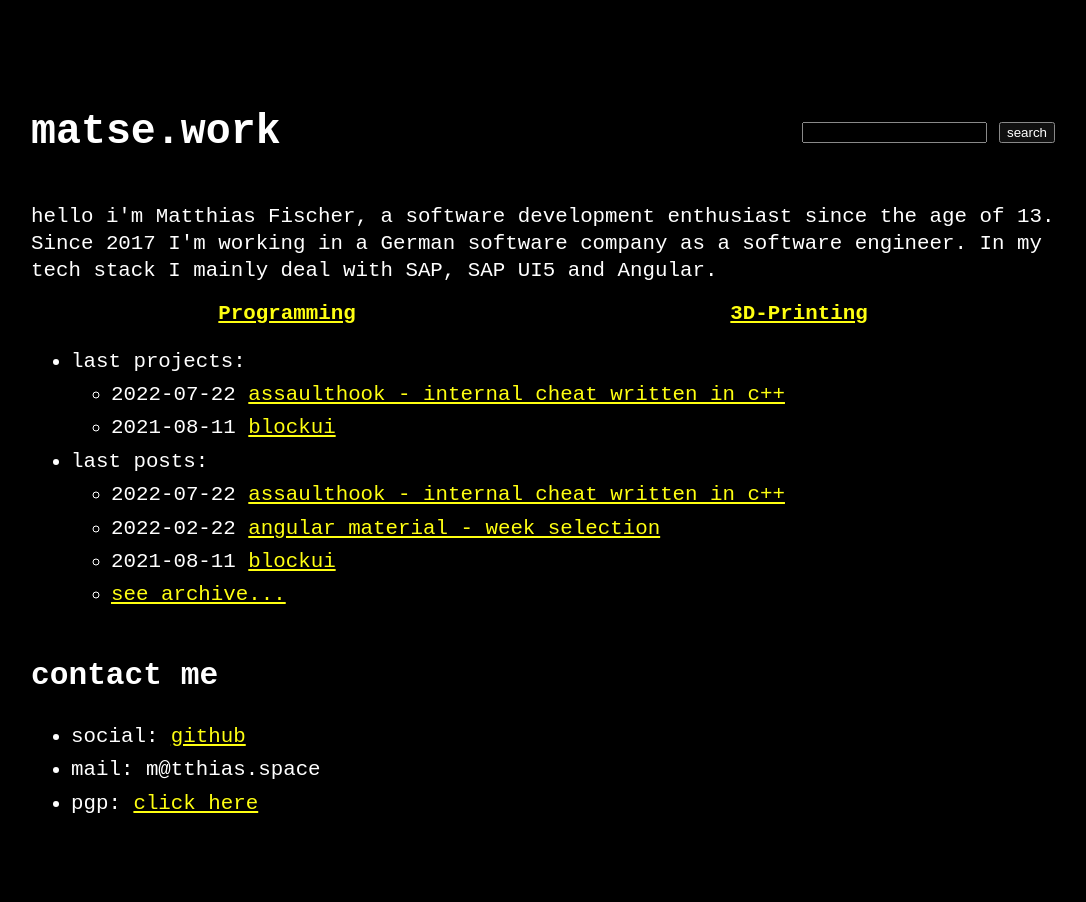
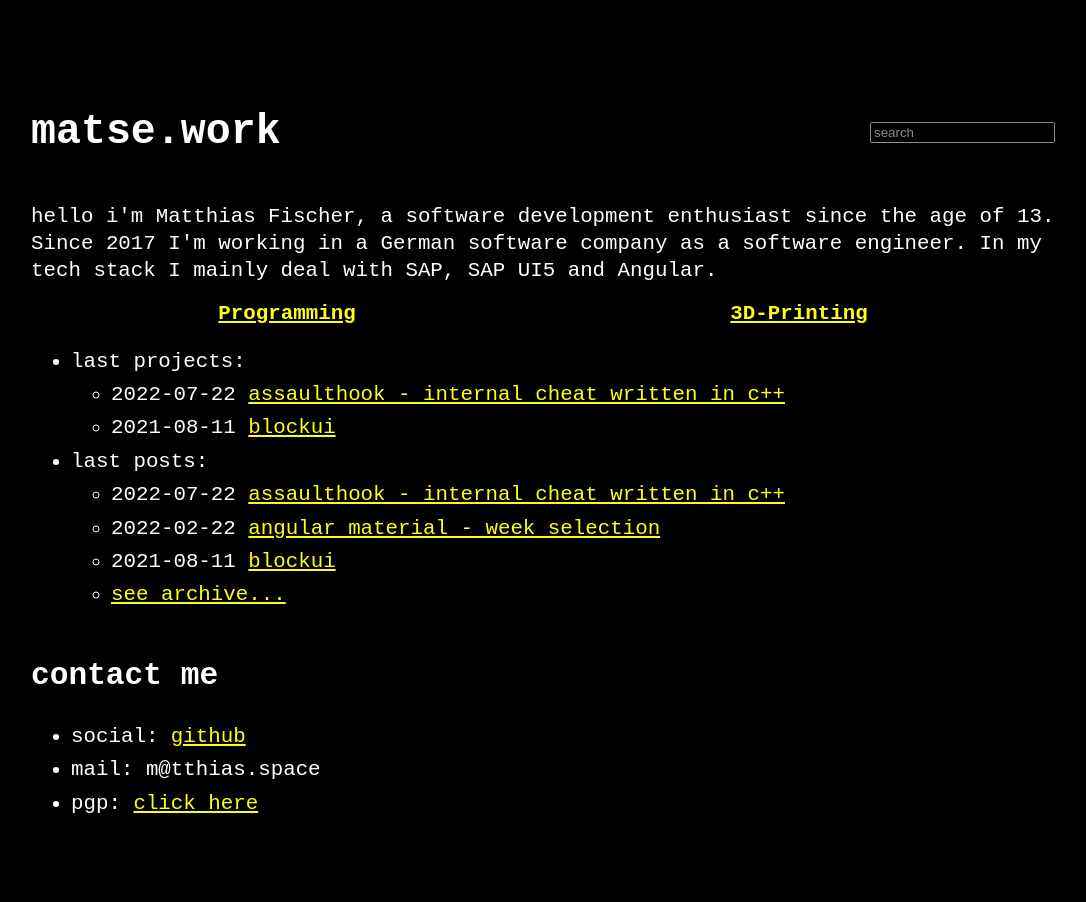
Before and after one commit to matseee/matseee.github.io, a Jekyll site: the page built from _pages/index.md, in a window 1280 px wide. Shown: the whole page, without its empty margins (97-1183 px from the left). Built offline with Jekyll 4.4.1, drawn with Linux system fonts in a browser that asks for light colours.

Commit message:
remove search button

```diff
--- a/_includes/search_head.html
+++ b/_includes/search_head.html
@@ -1,4 +1,4 @@
 <form action="/search.html" method="get">
-    <input type="text" id="search-box" name="query">
-    <input type="submit" value="search">
+    <input type="text" id="search-box" name="query" placeholder="search">
+    <!-- <input type="submit" value="search"> -->
 </form>
```
